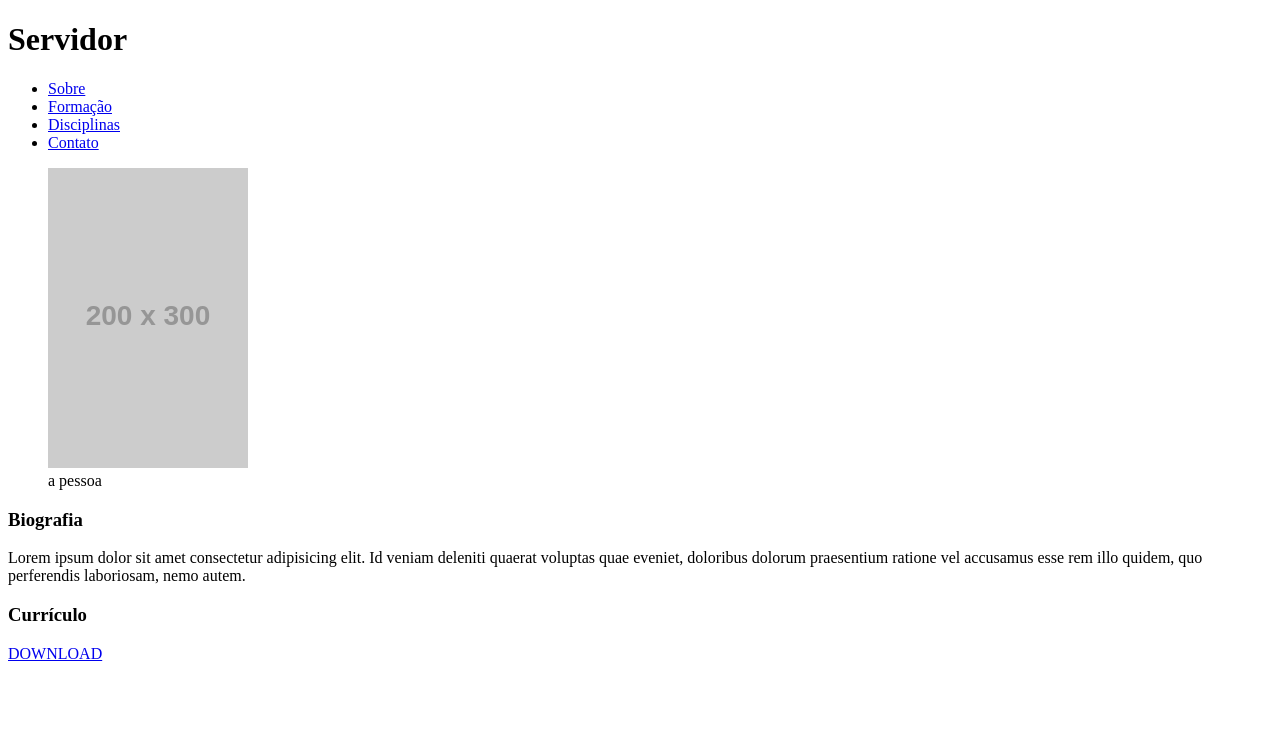
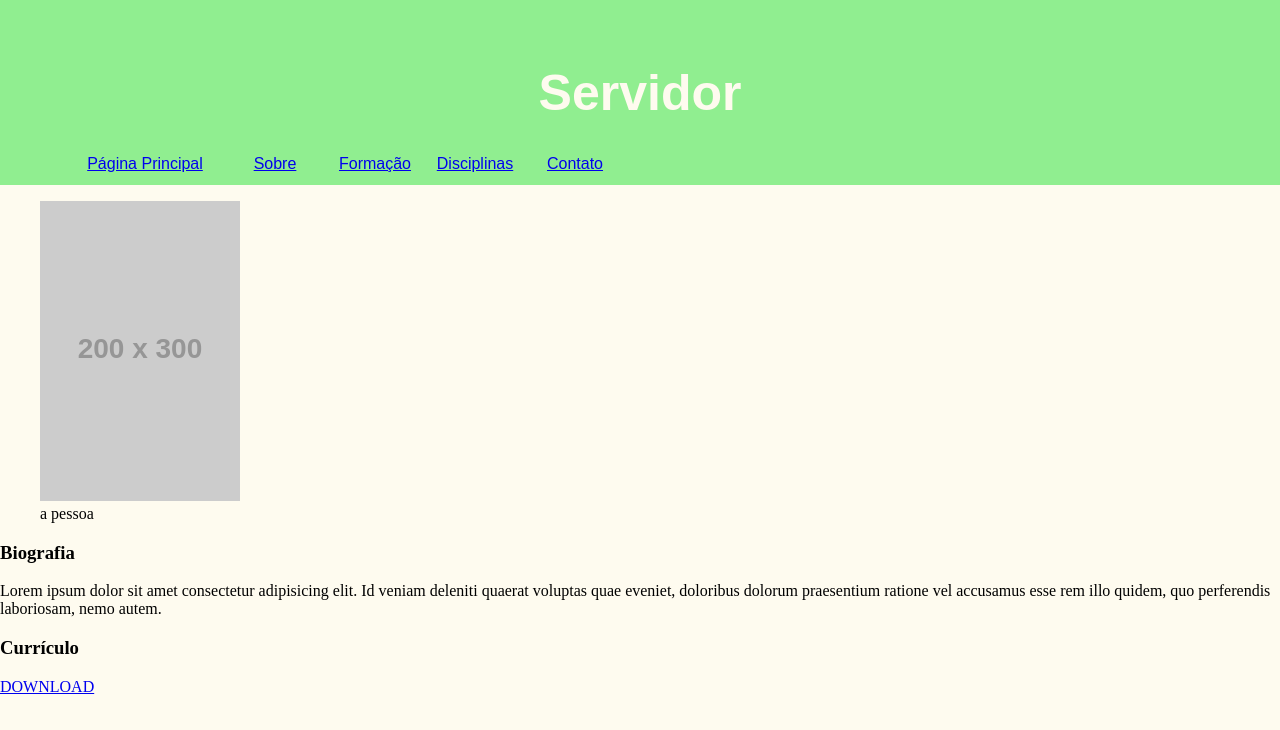
Before and after one commit to willyamandrade/LandingPage-WEB1-S4, a plain HTML site: page index.html in a window 1280 px wide. Drawn offline with Linux system fonts and the light colour scheme; placeholder pictures from the web are drawn by us.

Commit message:
Add files via upload

```diff
--- a/css/style.css
+++ b/css/style.css
@@ -0,0 +1,52 @@
+body {
+    padding: 0;
+    margin: 0;
+}
+
+h1 {
+    text-align: center;
+    color:rgb(254, 251, 239);
+    font-family: Arial, Helvetica, sans-serif;
+    font-weight: bold;
+    font-size: 50px;
+}
+
+.header {
+        background-color: lightgreen;
+        padding: 30px;
+}
+
+.botao_nav {
+    height: 30px;
+    width: 150px;
+    text-align: center;
+    font-family: Arial, Helvetica, sans-serif;
+}
+
+.pag_principal {
+    position: absolute;
+}
+
+.sobre {
+    position: absolute;
+    left: 200px;
+}
+
+.formacao {
+    position: absolute;
+    left: 300px;
+}
+
+.disciplinas {
+    position: absolute;
+    left: 400px;
+}
+
+.contato {
+    position: absolute;
+    left: 500px;
+}
+
+html {
+    background-color: rgb(254, 251, 239);
+}
--- a/index.html
+++ b/index.html
@@ -5,15 +5,28 @@
         <link rel="stylesheet" href="css/style.css">
     </head>
     <header>
+        <div class="header">
         <h1>Servidor</h1>
         <nav>
             <ul>
-                <li><a href="html/sobre.html">Sobre</a></li>
-                <li><a href="html/formacao.html">Formação</a></li>
-                <li><a href="html/disciplinas.html">Disciplinas</a></li>
-                <li><a href="html/contato.html">Contato</a></li>
+                <div class="botao_nav pag_principal">
+                <li type="none"><a href="index.html">Página Principal</a>
+                </div>
+                <div class="botao_nav sobre">
+                <li type="none"><a href="html/sobre.html">Sobre</a></li>
+                </div>
+                <div class="botao_nav formacao">
+                <li type="none"><a href="html/formacao.html">Formação</a></li>
+                </div>
+                <div class="botao_nav disciplinas">
+                <li type="none"><a href="html/disciplinas.html">Disciplinas</a></li>
+                </div>
+                <div class="botao_nav contato">
+                <li type="none"><a href="html/contato.html">Contato</a></li>
+                </div>
             </ul>
         </nav>
+        </div>
     </header>
     <body>
         <figure>
```
